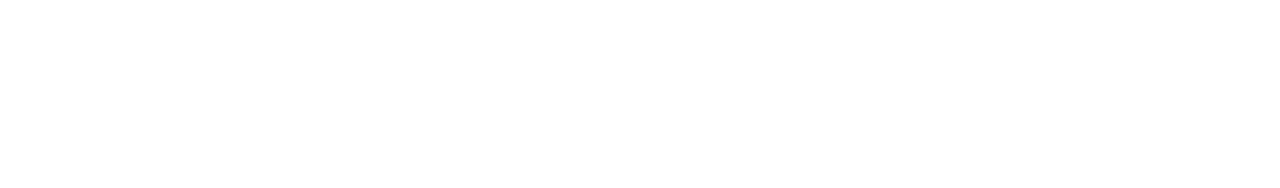
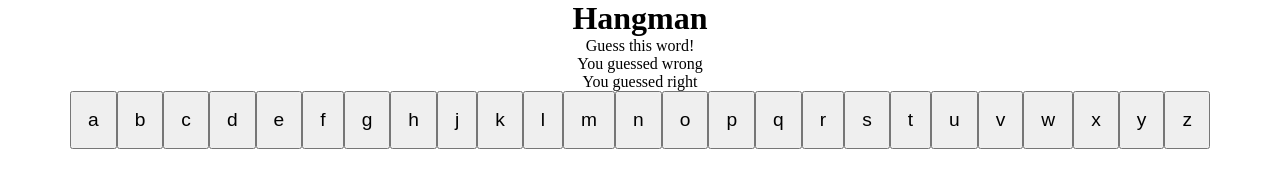
Before and after one commit to Las6103/Hangman, a plain HTML site: page index.html in a window 1280 px wide. Drawn offline with Linux system fonts and the light colour scheme.

Commit message:
created set of keys/buttons

```diff
--- a/index.html
+++ b/index.html
@@ -7,6 +7,15 @@
     <title>Hangman</title>
   </head>
   <body>
+    <header>
+      <h1 class="title">Hangman</h1>
+    </header>
+    <section class="guessing">
+      <div class="wordtobeguessed">Guess this word!</div>
+      <div class="wrong-guess">You guessed wrong</div>
+      <div class="right-guess">You guessed right</div>
+    </section>
+    <section class="buttons"></section>
     <script src="/main.js"></script>
   </body>
 </html>
--- a/main.js
+++ b/main.js
@@ -0,0 +1,39 @@
+let buttons = document.querySelector(".buttons");
+
+// Create Buttons
+function createButtons() {
+  let keys = [
+    "a",
+    "b",
+    "c",
+    "d",
+    "e",
+    "f",
+    "g",
+    "h",
+    "j",
+    "k",
+    "l",
+    "m",
+    "n",
+    "o",
+    "p",
+    "q",
+    "r",
+    "s",
+    "t",
+    "u",
+    "v",
+    "w",
+    "x",
+    "y",
+    "z",
+  ];
+  keys.forEach((key) => {
+    let letters = document.createElement("button");
+    letters.innerHTML = key;
+    letters.classList.add('keys');
+    buttons.appendChild(letters);
+  });
+}
+createButtons();
--- a/style.css
+++ b/style.css
@@ -0,0 +1,14 @@
+* {
+    margin: 0;
+    padding: 0;
+}
+
+body {
+    text-align: center;
+}
+
+.keys {
+    padding: 1rem;
+    outline: none;
+    font-size: 1.2rem;
+}
```
